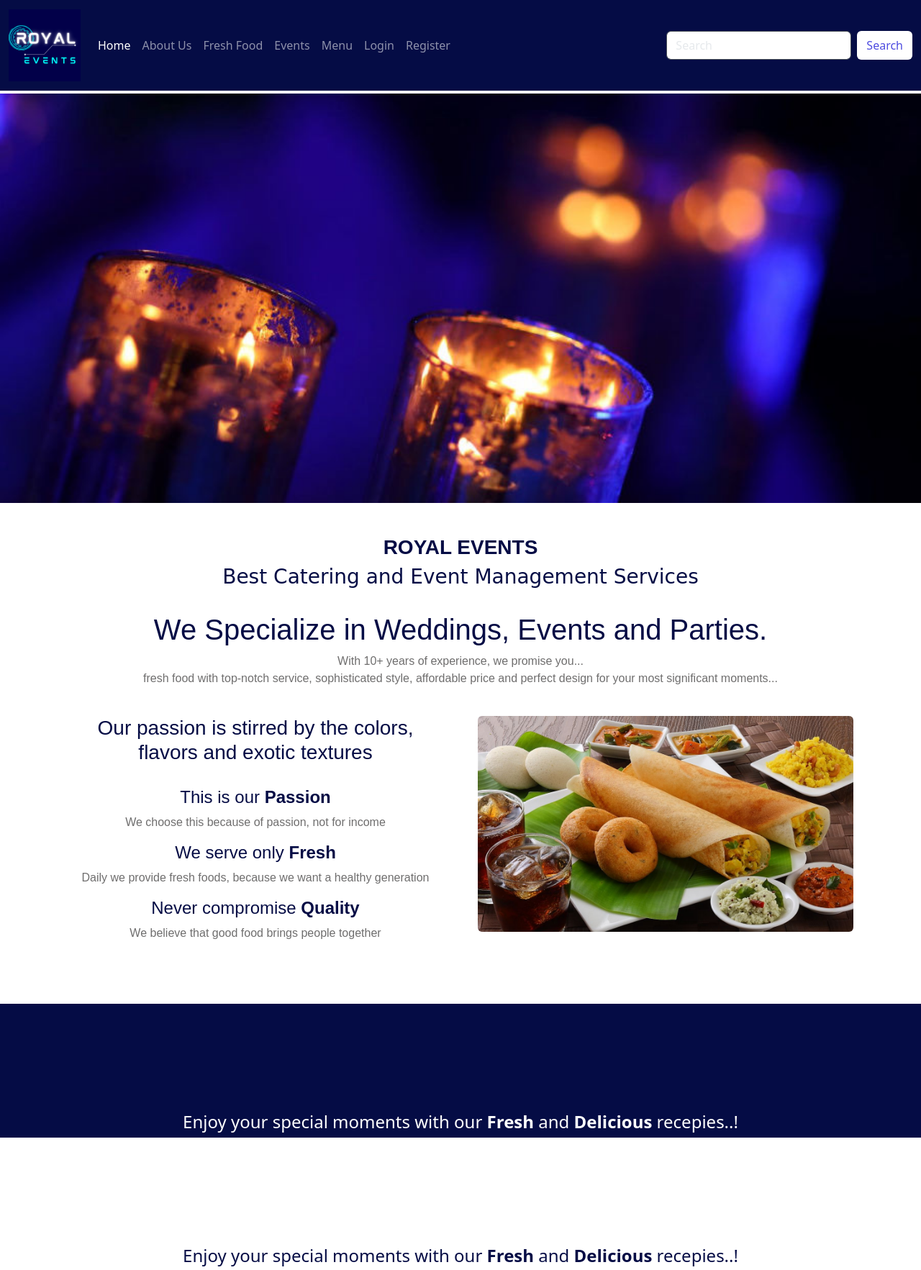
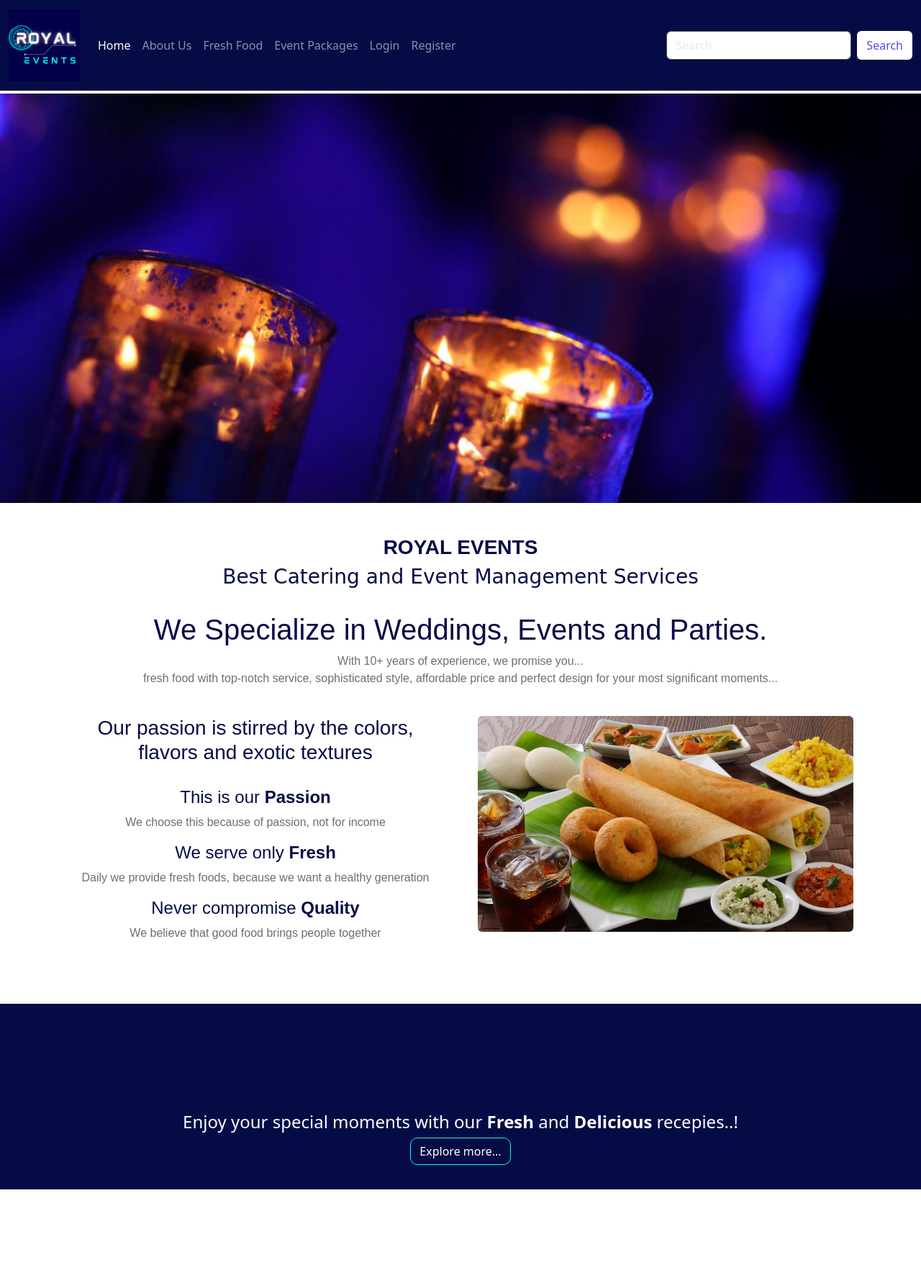
Before and after one commit to alen0577/catering-and-event-management-project, a Django app: page / in a window 1280 px wide. Shown: the top 1765 px of the page at 72% size. Run offline with Django 4.2, Linux system fonts and the light colour scheme; data that the repository does not hold is empty; some libraries are stand-ins or nearby versions.

Commit message:
modified

```diff
--- a/homeapp/views.py
+++ b/homeapp/views.py
@@ -11,7 +11,7 @@ from django.core.mail import send_mail
 # Create your views here.
 
 def index(request):
-    product=ProductModel.objects.all()
+    product=ProductModel.objects.all()[:6]
     category=CategoryModel.objects.all()
     context={'product':product, 'category':category}
     return render(request,'home/index.html',context)
--- a/static/css/index.css
+++ b/static/css/index.css
@@ -35,8 +35,60 @@ section#section3 h4.title{
     color: white;
     margin-top: 150px;
 }
+section#section3 input.btn{
+
+    background-color: rgb(5, 12, 69);
+    color: white;
+    margin-bottom: 10px;
+
+    border-radius: 10px;
+    border-style: solid;
+    border-color: rgb(15, 248, 224);
+}
+section#section3 input.btn:hover{
+
+    background-color: white;
+    color: rgb(5, 12, 69);
+
+}
 
 section#section4 h4.title{
     color: rgb(5, 12, 69);
-    margin-top: 150px;
+    margin-top: 100px;
 }
+section#section4{
+
+    color: rgb(5, 12, 69);
+    font-family: Arial, Helvetica, sans-serif;
+
+
+}
+section#section4 input.btn{
+
+    background-color: rgb(5, 12, 69);
+    color: white;
+    margin-bottom: 10px;
+
+    border-radius: 10px;
+    border-style: solid;
+    border-color: rgb(15, 248, 224);
+}
+section#section4 input.btn:hover{
+
+    background-color: white;
+    color: rgb(5, 12, 69);
+
+}
+
+section#section5{
+
+    margin-top: 70px;
+    background-color: rgb(5, 12, 69);
+    color: white;
+    margin-top: 10px;
+    margin-bottom: 10px;
+
+
+
+
+}
--- a/templates/home/index.html
+++ b/templates/home/index.html
@@ -113,8 +113,10 @@ Royal Events-Home
       </div>
 
       {% endfor %}
+
     </div>
   </div>
+  <center><a href="/login"><input class="btn"  type="submit" value="Explore more..."></a></center><br>
 
 
 </section>
@@ -124,8 +126,34 @@ Royal Events-Home
   <div class="container">
     <div class="row">
 
-      <div class="col-12">
-        <h4 class="title text-center">Enjoy your special moments with our <b>Fresh</b> and <b>Delicious</b> recepies..!</h4>
+      <div class="col-12"><br>
+        <h4 class="title text-center">Our <b>Event Packages</b> make your moments more <b>Colorful...!</b></h4>
+      </div>
+
+      <div class="row">
+
+        <div class="col-lg-6">
+
+          <h4 class="text-center" style="margin-top: 100px;">We always prefer <b> Customer Satisfaction</b></h4><br>
+
+          <p class="des text-center">Our dedicated crew always willing to do anything,<br>
+            to make your special day more colorful and memorable. <br>
+            We actually enjoy taking care of every little details. <br>
+            We provide you best <b>event packages and food menu's</b> within your budget.
+          </p><br>
+
+          <center><a href="/login"><input class="btn"  type="submit" value="Explore more..."></a></center><br>
+
+        </div>
+
+
+        <div class="col-lg-6">
+
+          <iframe width="350" height="300" style="margin-left: 30px;margin-top: 100px;margin-bottom: 80px;" src="https://www.youtube.com/embed/pJ4a6a14xqs" title="YouTube video player" frameborder="0" allow="accelerometer; autoplay; clipboard-write; encrypted-media; gyroscope; picture-in-picture; web-share" allowfullscreen></iframe>
+
+
+        </div>
+
       </div>
     </div>
   </div>
@@ -134,21 +162,21 @@ Royal Events-Home
 </section>
 
 <section id="section5">
-  <div class="container footer">
+  <div class="container" >
     <div class="row">
 
 
-      <div class="col-lg-4">
+      <div class="col-lg-4" style="margin-top: 80px;margin-bottom: 50px;">
 
-        <img src="{% static 'images/logo.png' %}" alt="" class="img-fluid" style="height: 250px;width: 300px;">
+        <img src="{% static 'images/logo.png' %}" alt="" class="img-fluid" style="height: 250px;width: 300px;margin-left: 30px;">
 
       </div>
 
 
-      <div class="col-lg-4">
+      <div class="col-lg-4" style="margin-top: 80px;margin-bottom: 50px;">
 
-        <div class="footer">
-          <p class="text-center" style="margin-top: 10px;"><b>About Us </b> <br>www.RoyalEvents.com <br>
+        <div>
+          <p class="text-center" style="margin-top: 10px;color: white;"><b>Contact Us </b> <br>www.RoyalEvents.com <br>
           insta:@royalevents <br>
           Call:7902801967 <br>
           Mail:royalevents@gmail.com <br>
@@ -158,8 +186,8 @@ Royal Events-Home
       </div>
 
 
-      <div class="col-lg-4">
-        <div class="container">
+      <div class="col-lg-4" style="margin-top: 80px;margin-bottom: 50px;">
+        <div>
           <iframe src="https://www.google.com/maps/embed?pb=!1m18!1m12!1m3!1d251502.02516988054!2d76.28649447344515!3d9.957309299244955!2m3!1f0!2f0!3f0!3m2!1i1024!2i768!4f13.1!3m3!1m2!1s0x3b080d514abec6bf%3A0xbd582caa5844192!2sKochi%2C%20Kerala!5e0!3m2!1sen!2sin!4v1680984708082!5m2!1sen!2sin" width="400" height="250" style="border:0;" allowfullscreen="" loading="lazy" referrerpolicy="no-referrer-when-downgrade"></iframe>
         </div>
 
--- a/templates/home/navbar.html
+++ b/templates/home/navbar.html
@@ -23,11 +23,9 @@
                   <a class="nav-link" href="#section3">Fresh Food</a>
                 </li>
                 <li class="nav-item">
-                  <a class="nav-link" href="#section4">Events</a>
-                  <li class="nav-item">
-                      <a class="nav-link" href="#">Menu</a>
-                    </li>
+                  <a class="nav-link" href="#section4">Event Packages</a>
                 </li>
+
                 {% if user.is_authenticated %}
                 <li class="nav-item">
                   <a class="nav-link"  href="{% url 'userhome' %}">Login</a>
```
